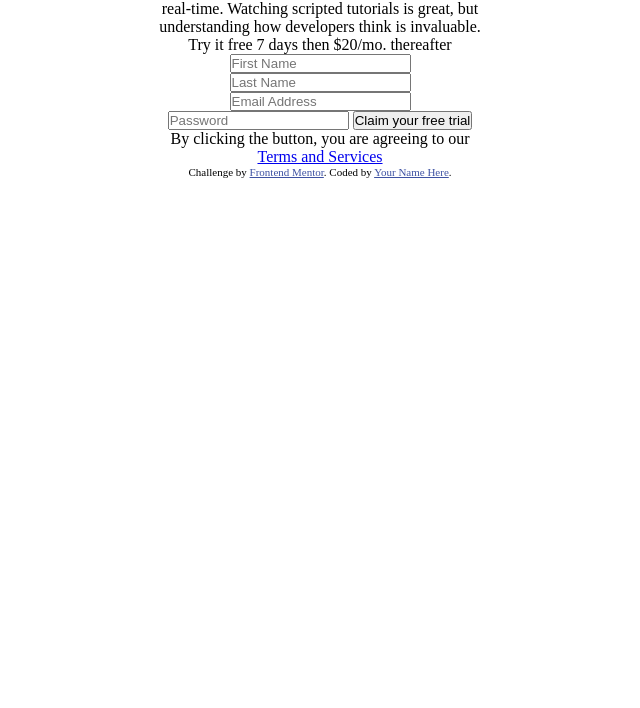
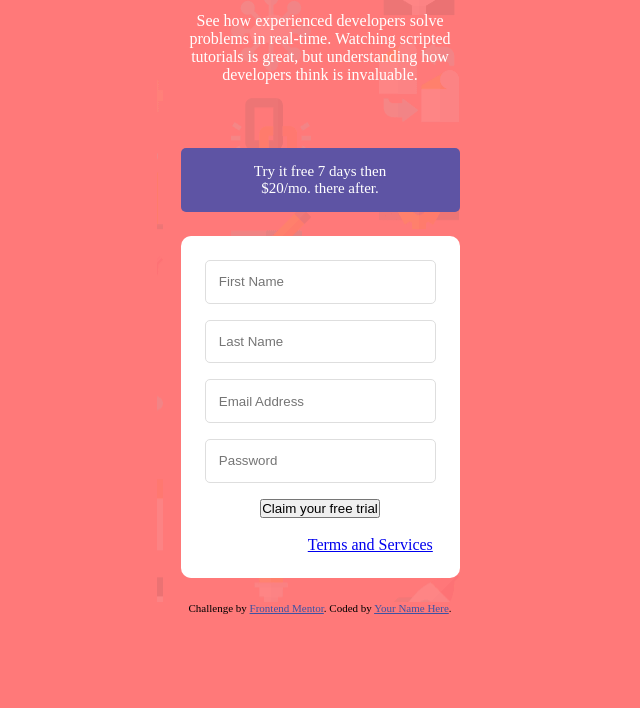
Before and after one commit to mking0823/intro-component-with-sign-up-form, a plain HTML site: page index.html in a window 1280 px wide. Shown: the part 92-800 px from the top of the page, without its empty margins (320-960 px from the left). Drawn offline with Linux system fonts and the light colour scheme.

Commit message:
css styleing

```diff
--- a/index.html
+++ b/index.html
@@ -18,13 +18,15 @@
 
   <main>
     <h1>Learn to code by watching others</h1>
-    <p>
+    <p class="main_text">
       See how experienced developers solve problems in real-time. Watching scripted tutorials is great,
       but understanding how developers think is invaluable.
     </p>
+    <div class="purple_container">
+      <p>Try it free 7 days then $20/mo. there after.</p>
+    </div>
 
       <form action="">
-        <div class="purple_continer">Try it free 7 days then $20/mo. thereafter</div>
          <label for="fname"></label>
         <input  id="fname" type="text" placeholder="First Name ">
         <label for="lname"></label>
@@ -34,8 +36,8 @@
         <label for="password"></label>
         <input id="password" type="password" placeholder="Password" >
         <button type="submit">Claim your free trial </button>
+        <p>By clicking the button, you are agreeing to our <a href="#">Terms and Services</a></p>
       </form>
-    <p>By clicking the button, you are agreeing to our <a href="#">Terms and Services</a></p>
 
   </main>
   <footer>
--- a/style.css
+++ b/style.css
@@ -1,13 +1,48 @@
 *{
     margin:0;
     padding:0;
-    box-sizing:border_box;
+    box-sizing:border-box;
 }
 
 
+body{
+    background-color: #FF7979;
+}
 main{
   max-width:327px;
   width:100%;
   margin: 0 auto;
   text-align: center;
+  background: url(/images/bg-intro-mobile.png);
+  padding:1.5rem;
+  color: white;
 }
+
+form{
+    background-color: white;
+    padding:1.5rem;
+    border-radius: 10px;
+}
+input{
+    width: 100%;
+    font-size: .875 rem;
+    padding:1em;
+    border-radius: 5px;
+    border:1px solid  #DEDEDE;
+    margin-bottom: 16px;
+}
+h1{
+    margin-bottom: 16px;
+    font-size: 1.75rem;
+}
+.main_text{
+    margin-bottom: 64px;
+}
+.purple_container{
+background-color:#5E54A4;
+padding: 1em 3.5em;
+border-radius: 5px;
+text-align: center;
+font-size:15px;
+margin-bottom:24px;
+}
```
